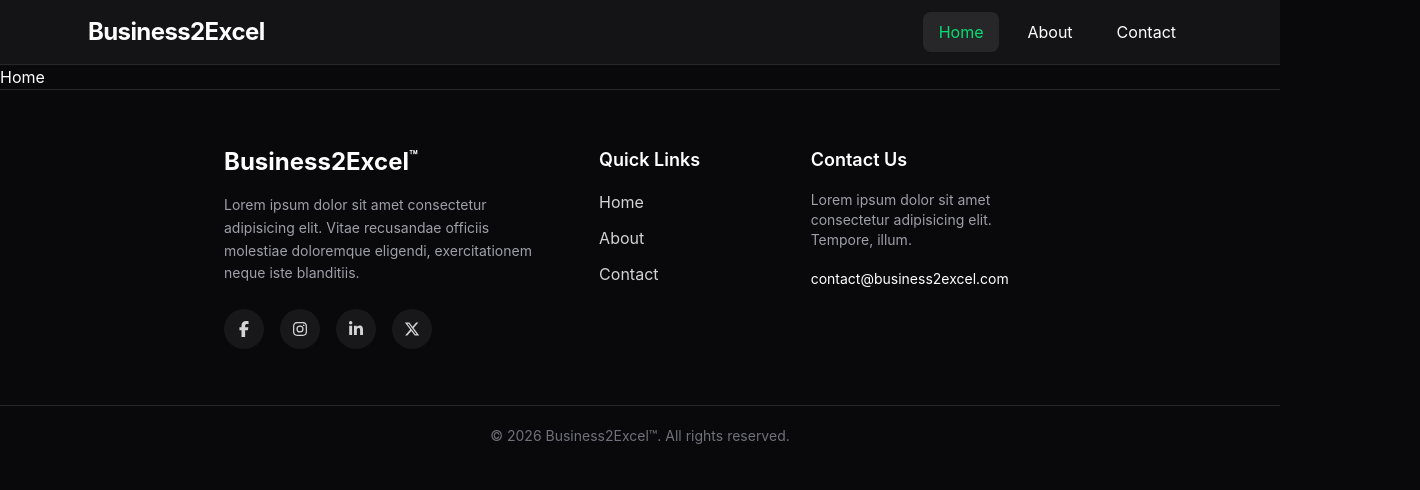
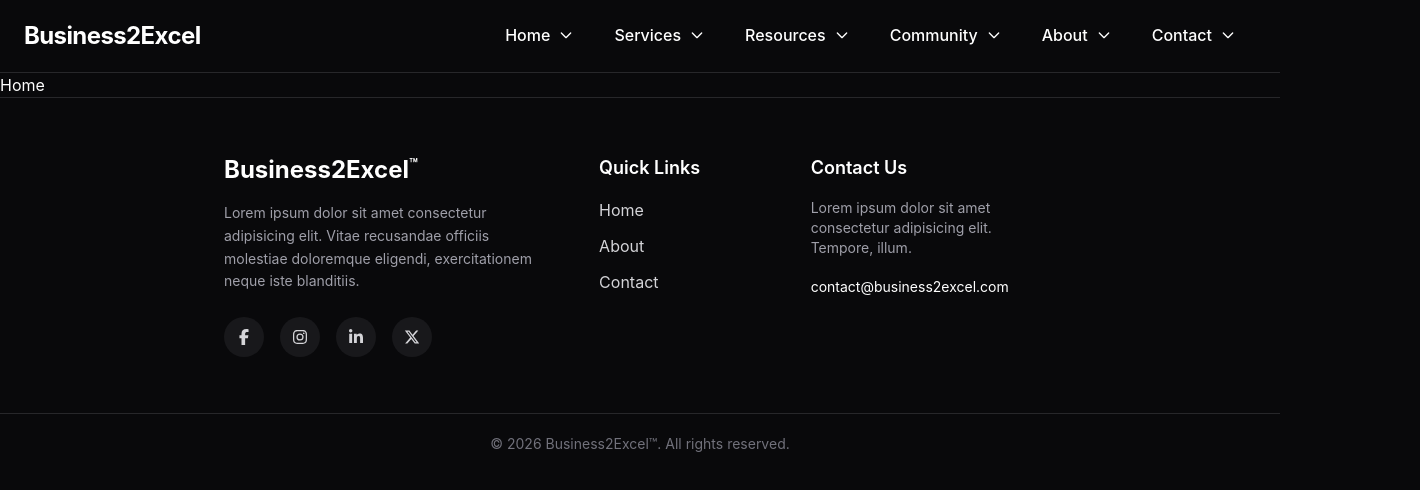
Before and after one commit to RogerWaltin/Business2Excel, a React (Vite) app in the folder Client/: page / in a window 1280 px wide. Shown: the top 490 px of the page, 1420 px wide, since content can reach past the window. Built offline with nearby package versions, Linux system fonts and the light colour scheme.

Commit message:
improved navbar

```diff
--- a/Client/src/Components/NavBar.jsx
+++ b/Client/src/Components/NavBar.jsx
@@ -1,67 +1,155 @@
 import { useState } from "react"
-import { Link, NavLink } from "react-router-dom"
+import { Link } from "react-router-dom"
 
-const navLinks = [
+const navSections = [
   { label: "Home", to: "/" },
+  { label: "Services", to: "/services" },
+  { label: "Resources", to: "/resources" },
+  { label: "Community", to: "/community" },
   { label: "About", to: "/about" },
   { label: "Contact", to: "/contact" },
 ]
 
-const desktopLinkClass = ({ isActive }) =>
-  `px-4 py-2 rounded-lg transition-all duration-300 ${isActive ? "bg-zinc-800 text-green-400" : "text-white hover:bg-zinc-800 hover:text-green-400"}`
+export default function Navbar() {
 
-const mobileLinkClass = ({ isActive }) =>
-  `px-4 py-3 rounded-lg transition-all duration-300 ${isActive ? "bg-zinc-800 text-green-400" : "text-white hover:bg-zinc-800 hover:text-green-400"}`
-
-export default function Navbar() {
+  const [activeDropdown, setActiveDropdown] = useState(null)
   const [menuOpen, setMenuOpen] = useState(false)
+  const [mobileDropdown, setMobileDropdown] = useState(null)
 
   return (
     <div className="sticky top-0 z-50">
+
       <div className="relative">
-        <nav className=" bg-zinc-900/80 backdrop-blur-md border-b border-zinc-800">
-          <div className="max-w-6xl mx-auto px-6 h-16 flex items-center justify-between">
+
+        {/* Navbar */}
+        <nav className="bg-zinc-950 border-b border-zinc-800">
+
+          <div className="max-w-7xl mx-auto px-6 h-18 flex items-center justify-between">
 
             {/* Logo */}
-            <Link to="/" className="text-2xl font-bold tracking-tight text-white hover:text-green-400 transition-colors duration-300">
+            <Link to="/" className="text-2xl font-bold tracking-tight text-white hover:text-emerald-400 transition-colors duration-300">
               Business2Excel
             </Link>
 
             {/* Desktop Nav */}
-            <div className="hidden md:flex items-center gap-3">
-              {navLinks.map((link) => (
-                <NavLink key={link.label} to={link.to} end={link.to === "/"} className={desktopLinkClass}>
-                  {link.label}
-                </NavLink>
+            <div className="hidden lg:flex items-center h-full">
+
+              {navSections.map((section) => (
+
+                <div
+                  key={section.label}
+                  className="relative h-full"
+                  onMouseEnter={() => setActiveDropdown(section.label)}
+                  onMouseLeave={() => setActiveDropdown(null)}
+                >
+
+                  {/* Nav Button */}
+                  <button className={`h-full flex items-center gap-2 px-5 transition-all duration-300 cursor-pointer border-b-2 ${activeDropdown === section.label ? "border-emerald-400 text-emerald-400" : "border-transparent text-white hover:text-emerald-400"}`}>
+
+                    <span className="font-medium">
+                      {section.label}
+                    </span>
+
+                    <svg
+                      className={`w-4 h-4 transition-transform duration-300 ${activeDropdown === section.label ? "rotate-180" : "rotate-0"}`}
+                      fill="none"
+                      stroke="currentColor"
+                      strokeWidth="2"
+                      viewBox="0 0 24 24"
+                    >
+                      <path strokeLinecap="round" strokeLinejoin="round" d="M19 9l-7 7-7-7" />
+                    </svg>
+
+                  </button>
+
+                  {/* Empty Desktop Dropdown */}
+                  <div className={`absolute left-0 top-18 w-72 bg-zinc-950 border border-zinc-800 rounded-2xl shadow-2xl transition-all duration-300 overflow-hidden ${activeDropdown === section.label ? "opacity-100 visible translate-y-0" : "opacity-0 invisible -translate-y-2"}`}>
+
+                    <div className="p-6 min-h-48">
+
+                      {/* Add your dropdown content here */}
+
+                    </div>
+
+                  </div>
+
+                </div>
+
               ))}
+
             </div>
 
             {/* Hamburger */}
             <button
-              className="md:hidden text-white cursor-pointer hover:text-green-400 transition-colors duration-300"
+              className="lg:hidden text-white hover:text-emerald-400 transition-colors duration-300 cursor-pointer"
               onClick={() => setMenuOpen((prev) => !prev)}
             >
               {menuOpen
-                ? <svg className="w-6 h-6" fill="none" stroke="currentColor" strokeWidth="2" viewBox="0 0 24 24">
+                ? <svg className="w-7 h-7" fill="none" stroke="currentColor" strokeWidth="2" viewBox="0 0 24 24">
                   <path strokeLinecap="round" strokeLinejoin="round" d="M6 18L18 6M6 6l12 12" />
                 </svg>
-                : <svg className="w-6 h-6" fill="none" stroke="currentColor" strokeWidth="2" viewBox="0 0 24 24">
+                : <svg className="w-7 h-7" fill="none" stroke="currentColor" strokeWidth="2" viewBox="0 0 24 24">
                   <path strokeLinecap="round" strokeLinejoin="round" d="M4 6h16M4 12h16M4 18h16" />
                 </svg>
               }
             </button>
+
           </div>
+
         </nav>
 
         {/* Mobile Menu */}
-        <div className={`absolute top-16 left-0 w-full md:hidden flex flex-col gap-2 border-t border-zinc-800 bg-zinc-950/80 backdrop-blur-md overflow-hidden transition-all duration-300 ${menuOpen ? "max-h-96 opacity-100 py-4 px-6" : "max-h-0 opacity-0 py-0 px-6"}`}>
-          {navLinks.map((link) => (
-            <NavLink key={link.label} to={link.to} end={link.to === "/"} className={mobileLinkClass} onClick={() => setMenuOpen(false)}>
-              {link.label}
-            </NavLink>
-          ))}
+        <div className={`lg:hidden bg-zinc-950 border-b border-zinc-800 overflow-hidden transition-all duration-500 ${menuOpen ? "max-h-[3000px]" : "max-h-0"}`}>
+
+          <div className="px-6 py-4 flex flex-col gap-2">
+
+            {navSections.map((section) => (
+
+              <div key={section.label} className="flex flex-col">
+
+                {/* Mobile Trigger */}
+                <button
+                  onClick={() => setMobileDropdown((prev) => prev === section.label ? null : section.label)}
+                  className="flex items-center justify-between px-4 py-4 rounded-xl text-white hover:bg-zinc-900 hover:text-emerald-400 transition-all duration-300 cursor-pointer"
+                >
+
+                  <span className="text-lg font-medium">
+                    {section.label}
+                  </span>
+
+                  <svg
+                    className={`w-5 h-5 transition-transform duration-300 ${mobileDropdown === section.label ? "rotate-180" : "rotate-0"}`}
+                    fill="none"
+                    stroke="currentColor"
+                    strokeWidth="2"
+                    viewBox="0 0 24 24"
+                  >
+                    <path strokeLinecap="round" strokeLinejoin="round" d="M19 9l-7 7-7-7" />
+                  </svg>
+
+                </button>
+
+                {/* Empty Mobile Dropdown */}
+                <div className={`overflow-hidden transition-all duration-500 ${mobileDropdown === section.label ? "max-h-96 opacity-100 mt-2 mb-4" : "max-h-0 opacity-0"}`}>
+
+                  <div className="ml-4 rounded-2xl bg-zinc-900 border border-zinc-800 min-h-32 p-4">
+
+                    {/* Add your mobile dropdown content here */}
+
+                  </div>
+
+                </div>
+
+              </div>
+
+            ))}
+
+          </div>
+
         </div>
+
       </div>
+
     </div>
   )
 }
```
